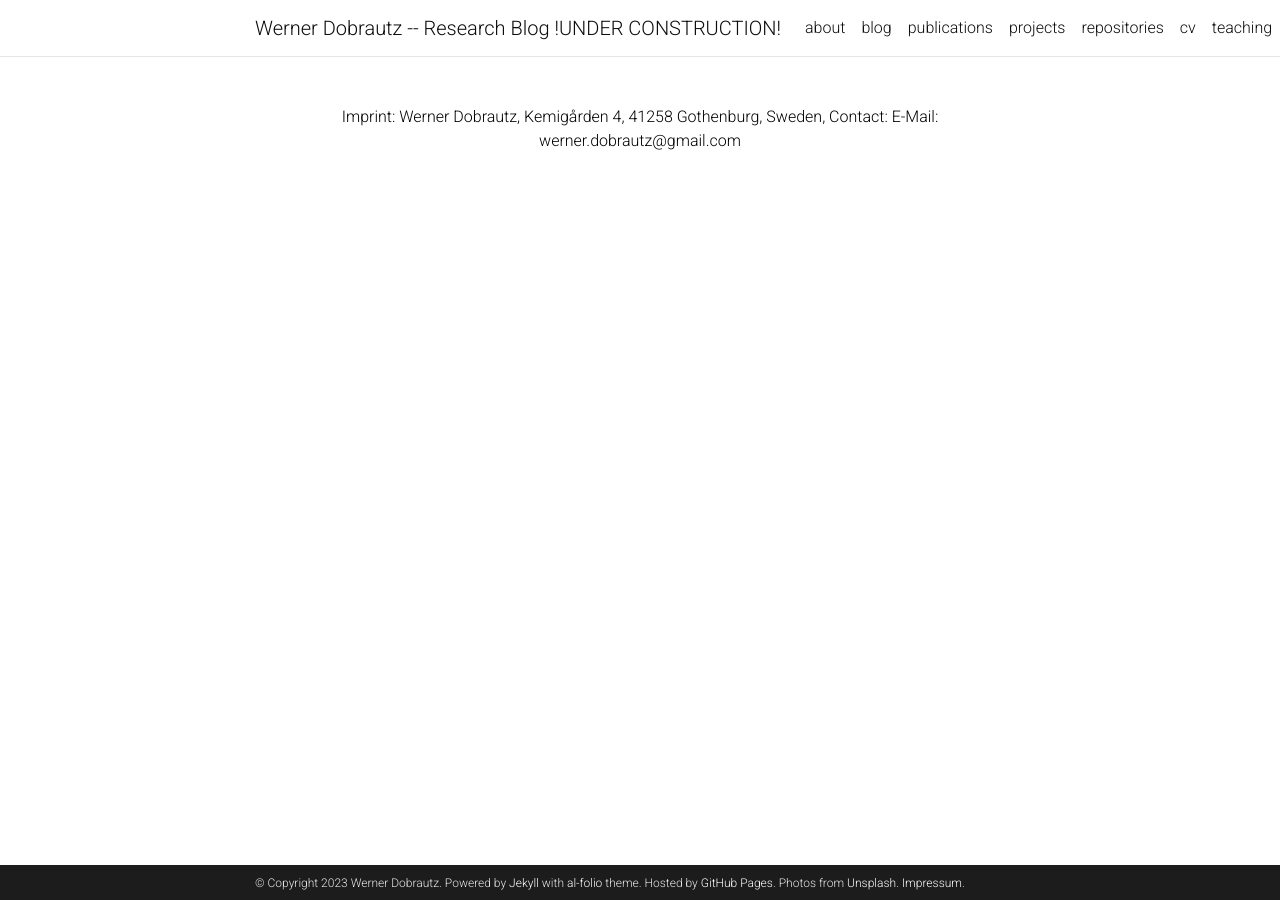
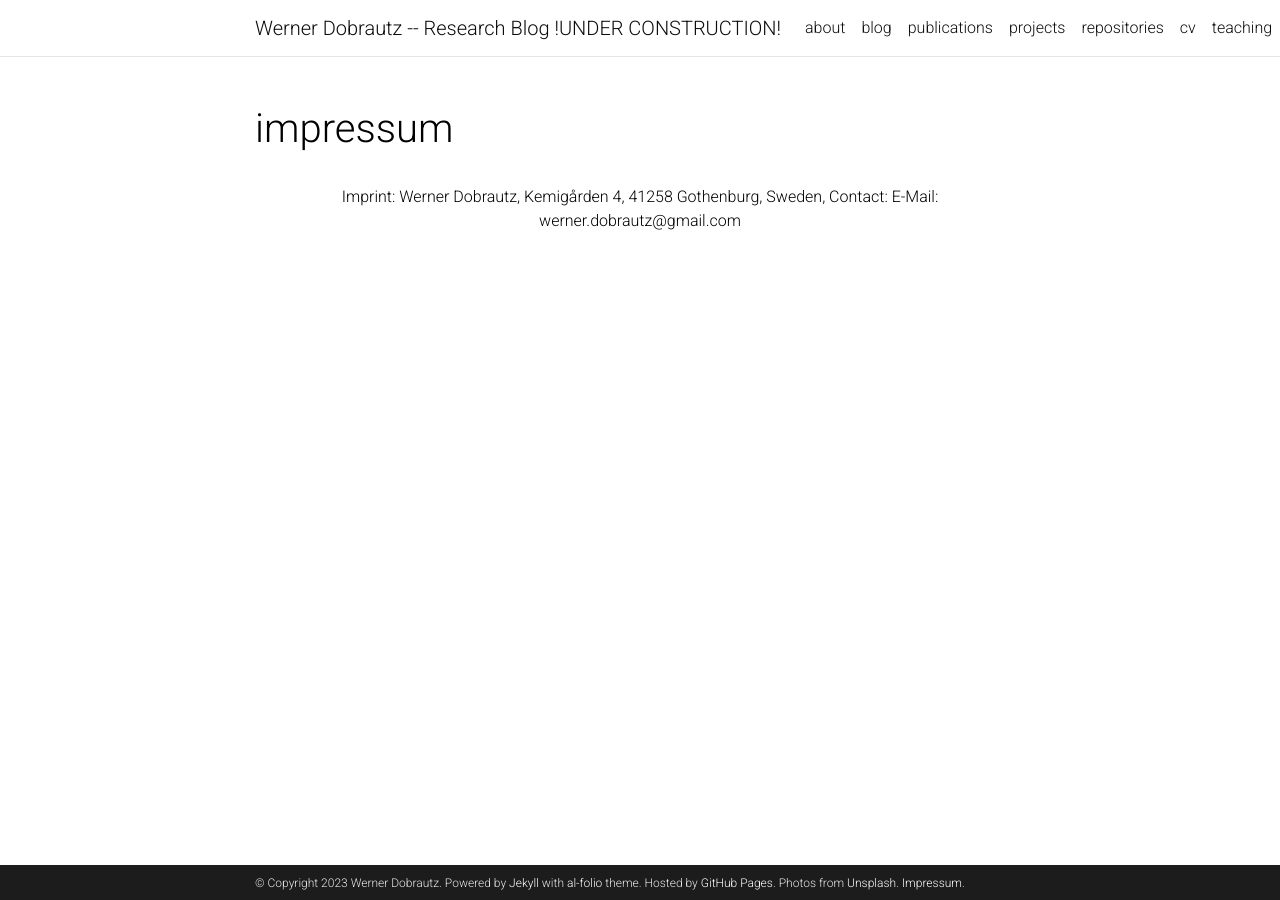
Before and after one commit to dobrautz/dobrautz.github.io, a Jekyll site: the page built from _pages/impressum.md, in a window 1280 px wide. Built offline with Jekyll 4.4.1, drawn with Linux system fonts in a browser that asks for light colours; comment, search, counter and statistics services are not loaded; a style sheet for code colours, icons or effects is not loaded.

Commit message:
Update impressum.html

```diff
--- a/_layouts/impressum.html
+++ b/_layouts/impressum.html
@@ -1,62 +1,16 @@
-<!DOCTYPE html>
-<html lang="{{ site.lang }}">
+---
+layout: default
+---
+<!-- impressum.html -->
+        <div class="post">
 
-  <!-- Head -->
-  <head>
-  {%- if page.redirect -%}
-    <meta http-equiv="refresh" content="3; url={{ site.baseurl }}/" />
-  {%- endif -%}
-  {% include head.html %}
-  </head>
+          <header class="post-header">
+            <h1 class="post-title">{{ page.title }}</h1>
+            <p class="post-description">{{ page.description }}</p>
+          </header>
 
-  <!-- Body -->
-  <body class="{% if site.navbar_fixed %}fixed-top-nav{% endif %} {% unless site.footer_fixed %}sticky-bottom-footer{% endunless %}">
+          <article>
+            {{ content }}
+          </article>
 
-    <!-- Header -->
-    {%- include header.html %}
-
-    <!-- Content -->
-    <div class="container mt-5">
-      {% if page.toc and page.toc.sidebar %}
-        {% if page.toc.sidebar == "right" %}
-        <div class="row">
-          <!-- main content area -->
-          <div class="col-sm-9">
-            {{ content }}
-          </div>
-          <!-- sidebar, which will move to the top on a small screen -->
-          <div class="col-sm-3">
-            <nav id="toc-sidebar" class="sticky-top"></nav>
-          </div>
         </div>
-        {% else %}
-        <div class="row">
-          <!-- sidebar, which will move to the top on a small screen -->
-          <div class="col-sm-3">
-            <nav id="toc-sidebar" class="sticky-top"></nav>
-          </div>
-          <!-- main content area -->
-          <div class="col-sm-9">
-            {{ content }}
-          </div>
-        </div>
-        {% endif %}
-      {% else %}
-        {{ content }}
-      {% endif %}
-    </div>
-
-    <!-- Footer -->
-    {%- include footer.html %}
-
-    <!-- JavaScripts -->
-    {% include scripts/jquery.html %}
-    {% include scripts/bootstrap.html %}
-    {% include scripts/masonry.html %}
-    {% include scripts/misc.html %}
-    {% include scripts/badges.html %}
-    {% include scripts/mathjax.html %}
-    {% include scripts/analytics.html %}
-    {% include scripts/progressBar.html %}
-  </body>
-</html>
```
